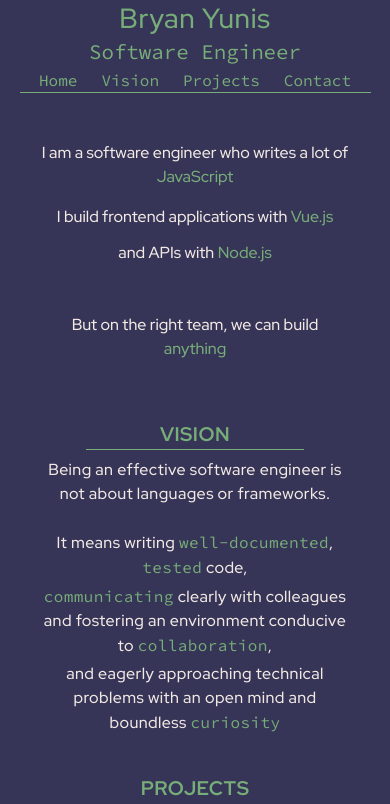
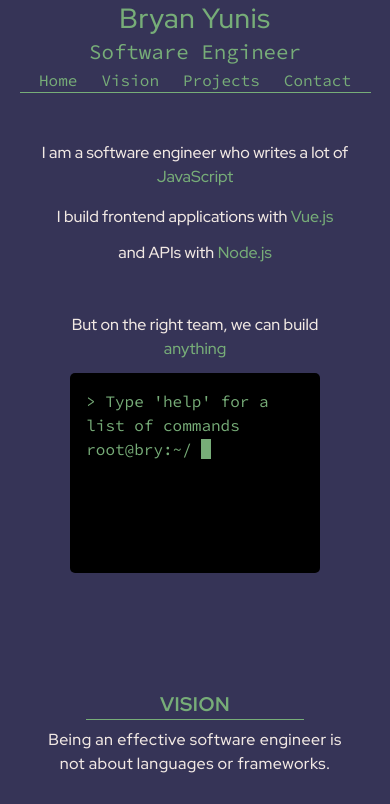
Before and after one commit to bry-an/portfolio-v2, a Vue app: page / in a window 390 px wide. Shown: the top 804 px of the page. Built offline with nearby package versions, Linux system fonts and the light colour scheme.

Commit message:
include terminal in small screen size

```diff
--- a/src/components/Intro.vue
+++ b/src/components/Intro.vue
@@ -1,6 +1,6 @@
 <template>
-  <div class="flex intro">
-    <div class="sm:w-1/2 w-full sm:text-right text-center">
+  <div class="flex md:flex-row flex-col intro">
+    <div class="md:w-1/2 w-full md:text-right text-center">
       <p>
         I am a software engineer who writes a lot of <span class="text-andes">JavaScript</span>
       </p>
@@ -8,11 +8,11 @@
         I build frontend applications with <span class="text-andes">Vue.js</span>
         <span class="block my-3"> and APIs with <span class="text-andes">Node.js</span></span>
       </p>
-      <p class="sm:text-right mt-12">
+      <p class="md:text-right mt-12">
         But on the right team, we can build <span class="text-andes">anything</span>
       </p>
     </div>
-    <div class="w-1/2 hidden sm:flex flex-col items-center justify-center ml-6">
+    <div class="md:w-1/2 flex flex-col items-center justify-center mt-3 md:mt-0 md:ml-6">
       <div class="w-4/5">
         <Terminal />
       </div>
```
